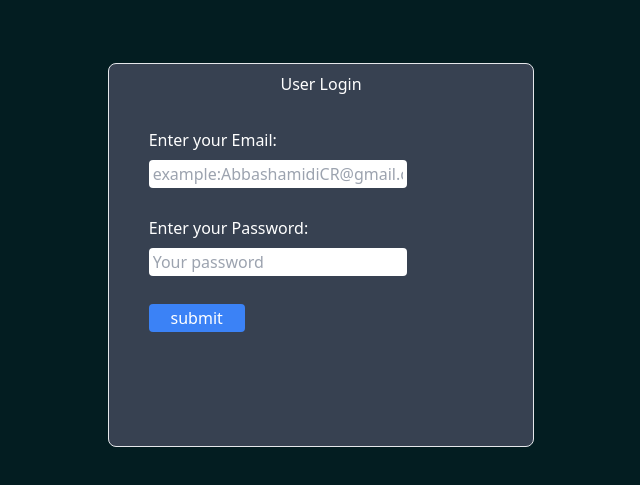
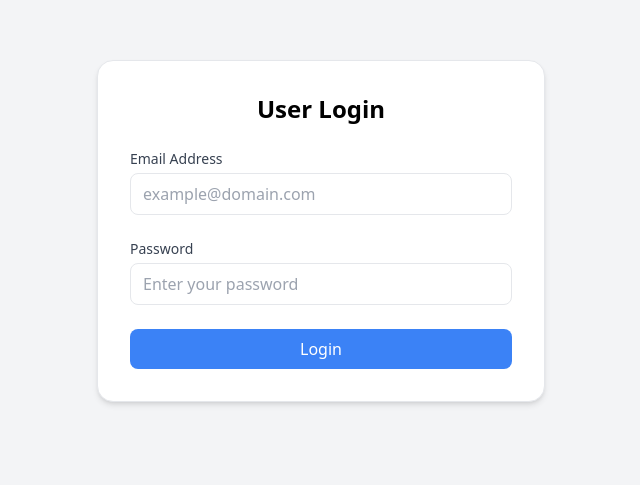
Before and after one commit to abbashamidi/Dashboard, a React (Vite) app: page / in a window 1280 px wide. Shown: the part 169-654 px from the top of the page, without its empty margins (319-959 px from the left). Built offline with nearby package versions, Linux system fonts and the light colour scheme.

Commit message:
feat:Enhance Loginform.jsx UX/UI

```diff
--- a/src/LoginForm.jsx
+++ b/src/LoginForm.jsx
@@ -11,6 +11,7 @@ export default function LoginForm() {
 
   const verification = async () => {
     const newErrors = { email: "", password: "" };
+
     if (!email) {
       newErrors.email = "Email should not be empty";
     } else if (!/^[\w.-]+@[\w.-]+\.\w{2,}$/.test(email)) {
@@ -18,9 +19,9 @@ export default function LoginForm() {
     }
 
     if (!password) {
-      newErrors.password = "Password required";
+      newErrors.password = "Password is required";
     } else if (password.length < 6) {
-      newErrors.password = "Password should be more than 6 characters";
+      newErrors.password = "Password should be at least 6 characters";
     }
 
     setError(newErrors);
@@ -29,8 +30,8 @@ export default function LoginForm() {
       try {
         setLoading(true);
         const result = await login(email, password);
-        localStorage.setItem("token", result.token)
-        navigate("/Dashboard")
+        localStorage.setItem("token", result.token);
+        navigate("/Dashboard");
       } catch (err) {
         setError((prev) => ({
           ...prev,
@@ -43,40 +44,49 @@ export default function LoginForm() {
   };
 
   return (
-    <div className="h-screen flex justify-center items-center">
-      <div className="bg-gray-700 w-1/3 h-96 mt-12 rounded-lg border py-2 px-10">
-        <h1 className="text-center h-14">User Login</h1>
+    <div className="h-screen flex justify-center items-center bg-gray-100">
+      <div className="bg-white w-full max-w-md p-8 rounded-2xl shadow-md border border-gray-200">
+        <h1 className="text-2xl font-semibold text-center text-black mb-6">
+          User Login
+        </h1>
 
-        <div className="flex flex-col gap-5">
-          <div className="flex flex-col justify-start gap-2">
-            <span>Enter your Email:</span>
+        <div className="flex flex-col gap-6">
+          <div className="flex flex-col gap-1">
+            <label className="text-sm text-gray-700">Email Address</label>
             <input
-              type="text"
-              className="rounded focus:outline-none py-0.5 px-1 w-3/4 text-black"
+              type="email"
+              value={email}
               onChange={(e) => setEmail(e.target.value)}
-              placeholder="example:AbbashamidiCR@gmail.com"
+              className="px-3 py-2 border rounded-lg text-black focus:outline-none focus:ring-2 focus:ring-blue-500"
+              placeholder="example@domain.com"
               autoComplete="email"
             />
-            <p className="text-red-500">{error.email}</p>
+            {error.email && (
+              <p className="text-sm text-red-500">{error.email}</p>
+            )}
           </div>
-          <div className="flex flex-col justify-start gap-2">
-            <span>Enter your Password:</span>
+
+          <div className="flex flex-col gap-1">
+            <label className="text-sm text-gray-700">Password</label>
             <input
               type="password"
-              className="rounded focus:outline-none py-0.5 px-1 w-3/4 text-black"
+              value={password}
               onChange={(e) => setPassword(e.target.value)}
-              placeholder="Your password"
+              className="px-3 py-2 border rounded-lg text-black focus:outline-none focus:ring-2 focus:ring-blue-500"
+              placeholder="Enter your password"
               autoComplete="current-password"
             />
-            <p className="text-red-500">{error.password}</p>
+            {error.password && (
+              <p className="text-sm text-red-500">{error.password}</p>
+            )}
           </div>
 
           <button
-            onClick={() => verification()}
+            onClick={verification}
             disabled={loading}
-            className="rounded bg-blue-500 px-1 py-0.5 w-24 disabled:opacity-50"
+            className="bg-blue-500 text-white py-2 rounded-lg hover:bg-blue-600 transition disabled:opacity-50"
           >
-            {loading ? "loading" : "submit"}
+            {loading ? "Logging in..." : "Login"}
           </button>
         </div>
       </div>
```
